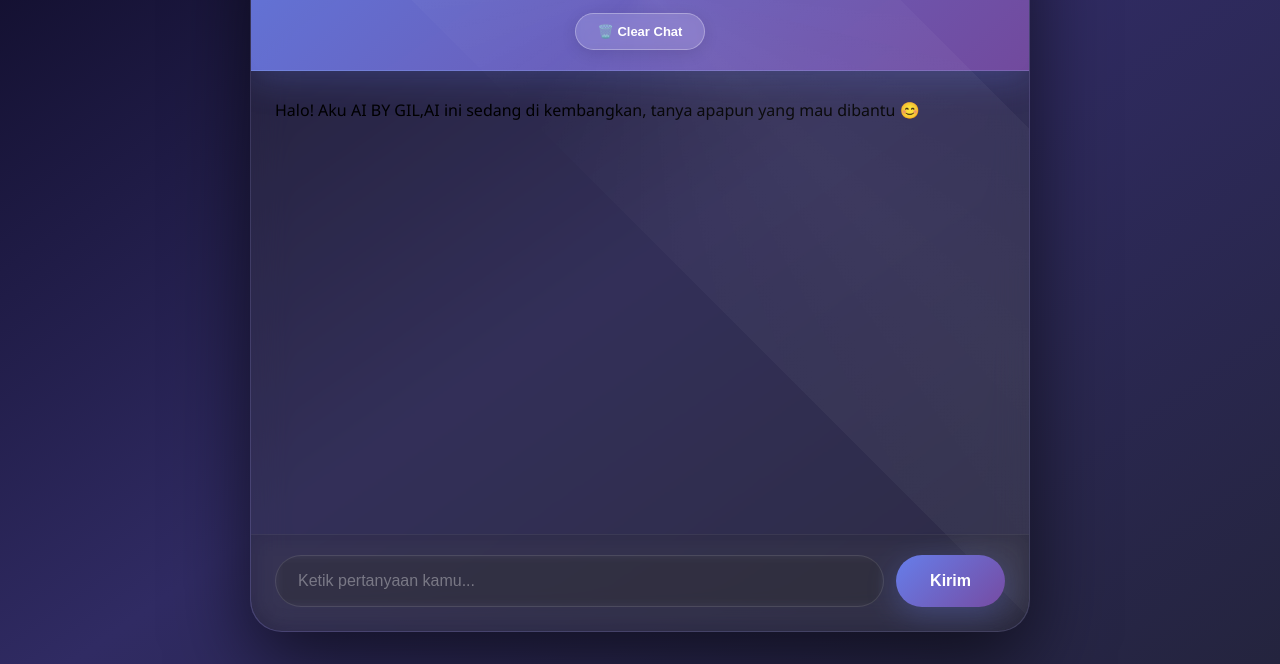
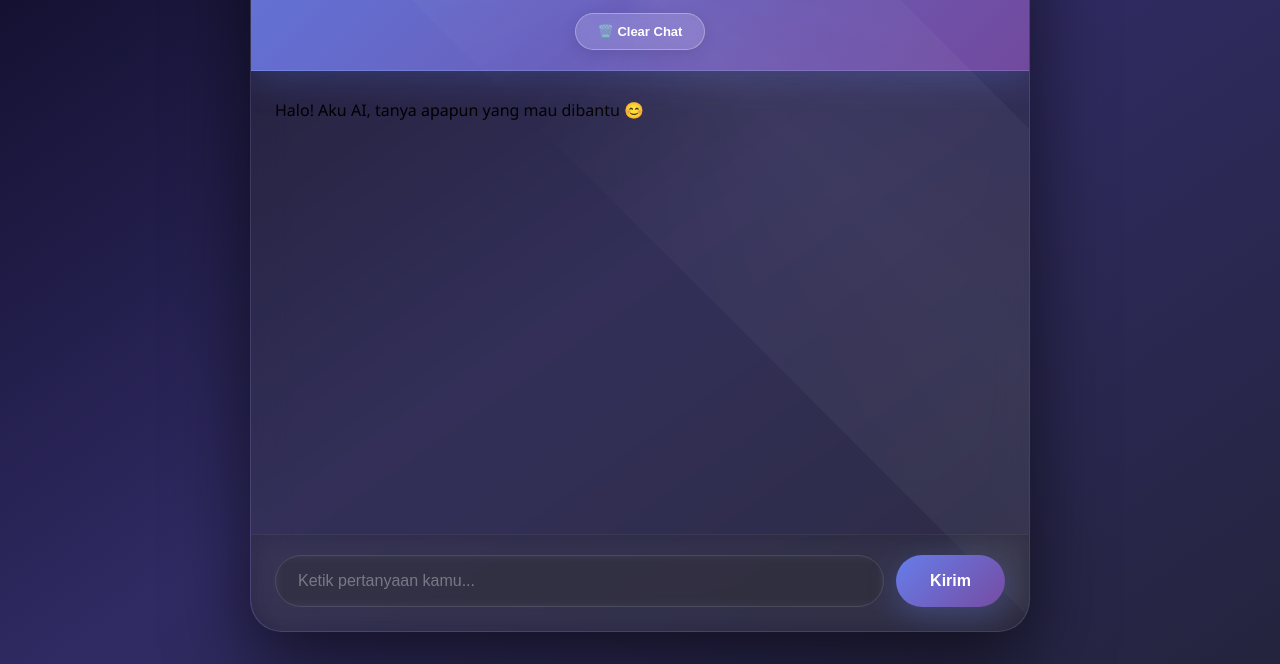
Before and after one commit to agilnrssf10928/ai-chat-, a website: page public/index.html in a window 1280 px wide. Shown: the part 136-800 px from the top of the page. Drawn offline with Linux system fonts and the light colour scheme.

Commit message:
Update greeting message in index.html

```diff
--- a/public/index.html
+++ b/public/index.html
@@ -16,7 +16,7 @@
 
         <div class="chat-box" id="chatBox">
             <div class="message ai">
-                <p>Halo! Aku AI BY GIL,AI ini sedang di kembangkan, tanya apapun yang mau dibantu 😊</p>
+                <p>Halo! Aku AI, tanya apapun yang mau dibantu 😊</p>
             </div>
         </div>
 
```
